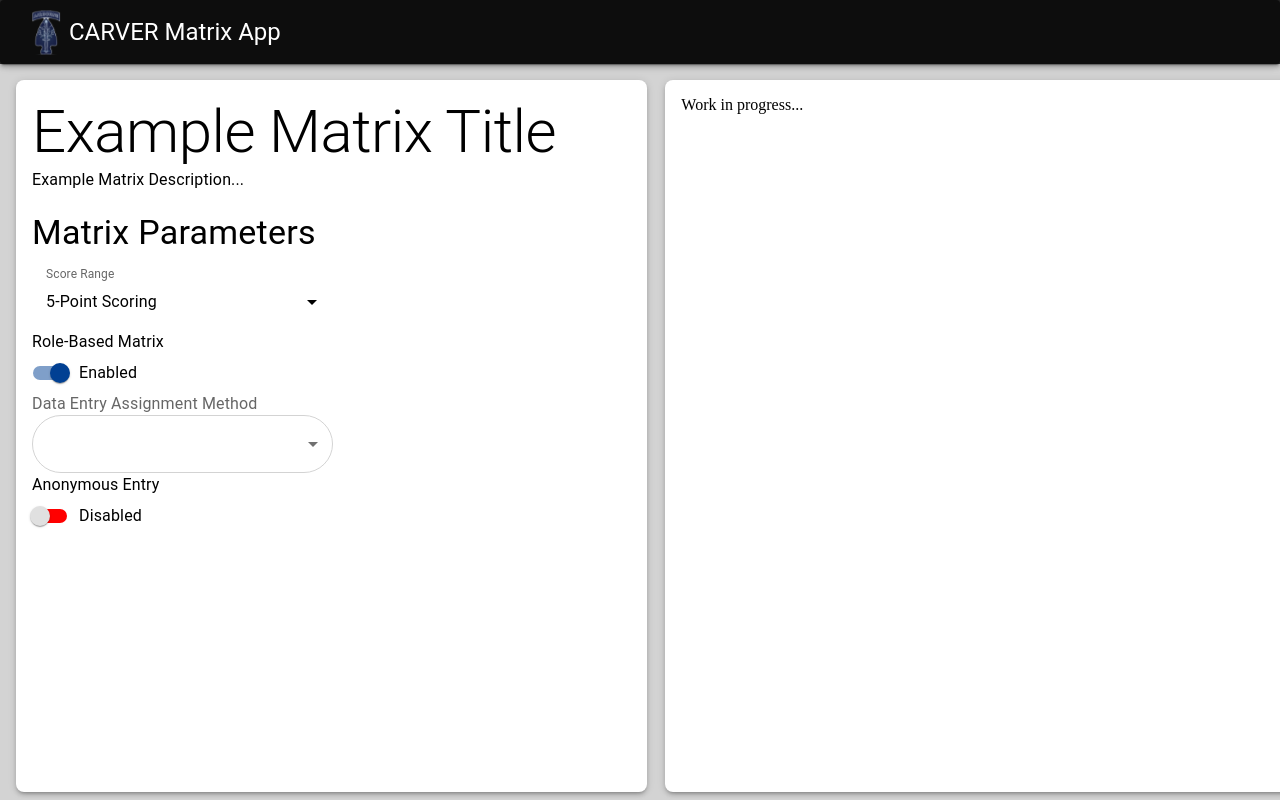
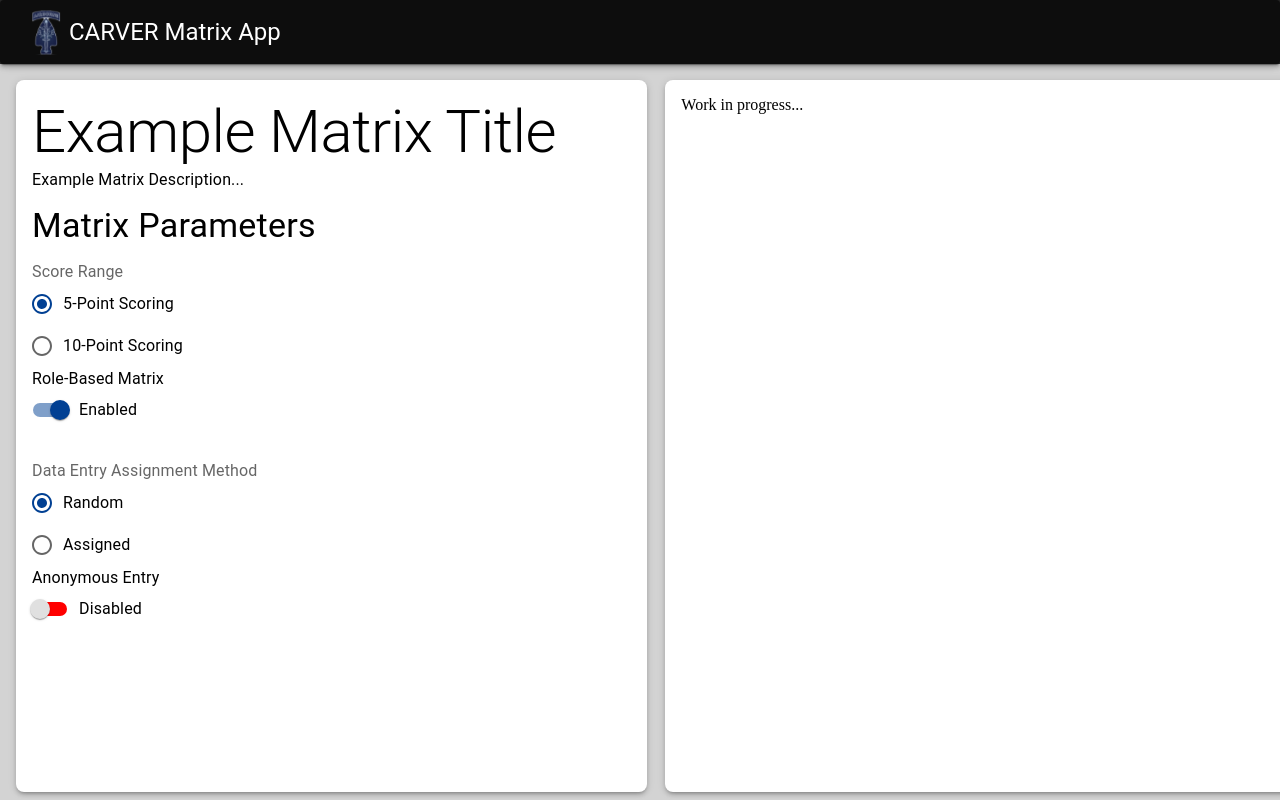
Before and after one commit to garyorsargos/carver-matrix, a React (Vite) app in the folder ui/: page /ModifyMatrix in a window 1280 px wide. Built offline with nearby package versions, Linux system fonts and the light colour scheme.

Commit message:
more updates

```diff
--- a/ui/src/pages/CreateMatrix.tsx
+++ b/ui/src/pages/CreateMatrix.tsx
@@ -1,11 +1,11 @@
-import { Box, FormControl, FormControlLabel, InputLabel, MenuItem, Select, SelectChangeEvent, Switch, Typography } from "@mui/material";
+import { Box, FormControl, FormControlLabel, FormLabel, Radio, RadioGroup, SelectChangeEvent, Switch, Typography } from "@mui/material";
 import { useState } from "react";
 export const CreateMatrix: React.FC = () => {
 
   const [RoleBasedChecked, setRoleBasedChecked] = useState(true);
   const [AnonymousEntryChecked, setAnonymousEntryChecked] = useState(false);
   const [value, setValue] = useState<number>(5);
-
+  const [randomAssigned, setRandomAssigned] = useState<string>("random");
 
   const roleBasedHandleToggle = (event: React.ChangeEvent<HTMLInputElement>) => {
     setRoleBasedChecked(event.target.checked);
@@ -17,6 +17,10 @@ export const CreateMatrix: React.FC = () => {
 
   const scoreRangeHandleChange = (event: SelectChangeEvent<number>) => {
     setValue(event.target.value as number);
+  };
+
+  const dataEntryHandleChange = (event: SelectChangeEvent<string>) => {
+    setRandomAssigned(event.target.value as string);
   };
 
   return (
@@ -75,7 +79,7 @@ export const CreateMatrix: React.FC = () => {
         >
           {/* Score Range Label Box */}
           <FormControl sx={{ width: "50%" }}>
-            <InputLabel id="score-range-label">Score Range</InputLabel>
+            {/* <InputLabel id="score-range-label">Score Range</InputLabel>
               <Select
                 labelId="score-range-label"
                 id="score-range-select"
@@ -93,8 +97,8 @@ export const CreateMatrix: React.FC = () => {
               >
               <MenuItem value={5}>5-Point Scoring</MenuItem>
               <MenuItem value={10}>10-Point Scoring</MenuItem>
-            </Select>
-            {/* <FormLabel id="score-range-label">Score Range</FormLabel>
+            </Select> */}
+            <FormLabel id="score-range-label">Score Range</FormLabel>
             <RadioGroup
               aria-labelledby="score-range-label"
               name="controlled-radio-buttons-group"
@@ -103,7 +107,7 @@ export const CreateMatrix: React.FC = () => {
             >
               <FormControlLabel value="5" control={<Radio />} label="5-Point Scoring" />
               <FormControlLabel value="10" control={<Radio />} label="10-Point Scoring" />
-          </RadioGroup> */}
+          </RadioGroup>
           </FormControl>
 
           <Typography>Role-Based Matrix</Typography>
@@ -116,21 +120,40 @@ export const CreateMatrix: React.FC = () => {
             label={RoleBasedChecked ? "Enabled" : "Disabled"}
           />
 
+          {/* Space of 50px (INEFFICIENT, CONSIDER USING STACK COMPONENT INSTEAD) */}
+          <Box sx={{ height: '30px' }}></Box>
+
           {/* Data Entry Assignment Method Label Box */}
-          <InputLabel id="data-entry-label">Data Entry Assignment Method</InputLabel>
-          <FormControl sx={{ border: '1px solid lightgray', borderRadius: '50px', width: "50%"}}>
+          <FormControl sx={{ width: "50%" }}>
+          <FormLabel id="data-entry-label">Data Entry Assignment Method</FormLabel>
+            <RadioGroup
+              aria-labelledby="data-entry-label"
+              name="controlled-radio-buttons-group"
+              value={randomAssigned}
+              onChange={dataEntryHandleChange}
+            >
+              <FormControlLabel value="random" control={<Radio />} label="Random" />
+              <FormControlLabel value="assigned" control={<Radio />} label="Assigned" />
+          </RadioGroup>
+            {/* <InputLabel id="data-entry-label">Data Entry Assignment Method</InputLabel>
               <Select
                 labelId="data-entry-label"
                 id="data-entry-select"
-                value={0}
-                label="Data Entry Assignment Method"
-                variant="outlined"
-                sx={{ borderRadius: '50px'}}
+                value={randomAssigned} // NOT CORRECT, haven't implemented this one; just reused the one from score range above for example's sake
+                onChange={dataEntryHandleChange} // NOT CORRECT, haven't implemented this one; just reused the one from score range above for example's sake
+                label="Data Entry"
+                sx = {{
+                  "& .MuiInputBase-input": {
+                    color: "black", // Text color inside the Select box
+                  },
+                  "& .MuiSelect-icon": {
+                    color: "black", // Select icon color
+                  },
+                }}
               >
-              <MenuItem value={10}>Ten</MenuItem>
-              <MenuItem value={20}>Twenty</MenuItem>
-              <MenuItem value={30}>Thirty</MenuItem>
-            </Select>
+              <MenuItem value={"random"}>Random</MenuItem>
+              <MenuItem value={"assigned"}>Assigned</MenuItem>
+            </Select> */}
           </FormControl>
 
           <Typography>Anonymous Entry</Typography>
@@ -143,6 +166,9 @@ export const CreateMatrix: React.FC = () => {
             label={AnonymousEntryChecked ? "Enabled" : "Disabled"}
           />
         </Box>
+
+        {/* Space between the Boxes */}
+        <Box sx={{ width: '20px' }} />
 
         {/* This Box is for the Global Category Multipliers */}
         <Box
@@ -157,7 +183,7 @@ export const CreateMatrix: React.FC = () => {
           flexDirection: 'column'
         }}
         >
-          {/* TO DO: implement CARVER Global Category Multipliers (i.e., 1.2x Criticality, 0.8x Recognizability, etc) */}
+
         </Box>
       </Box>
 
```
